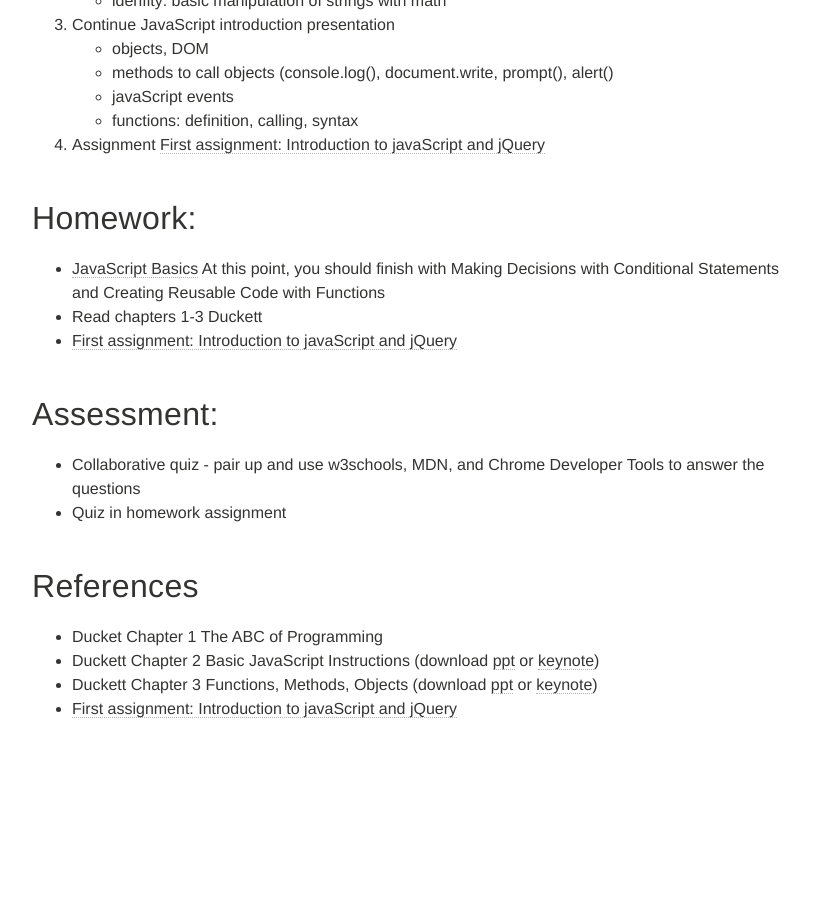
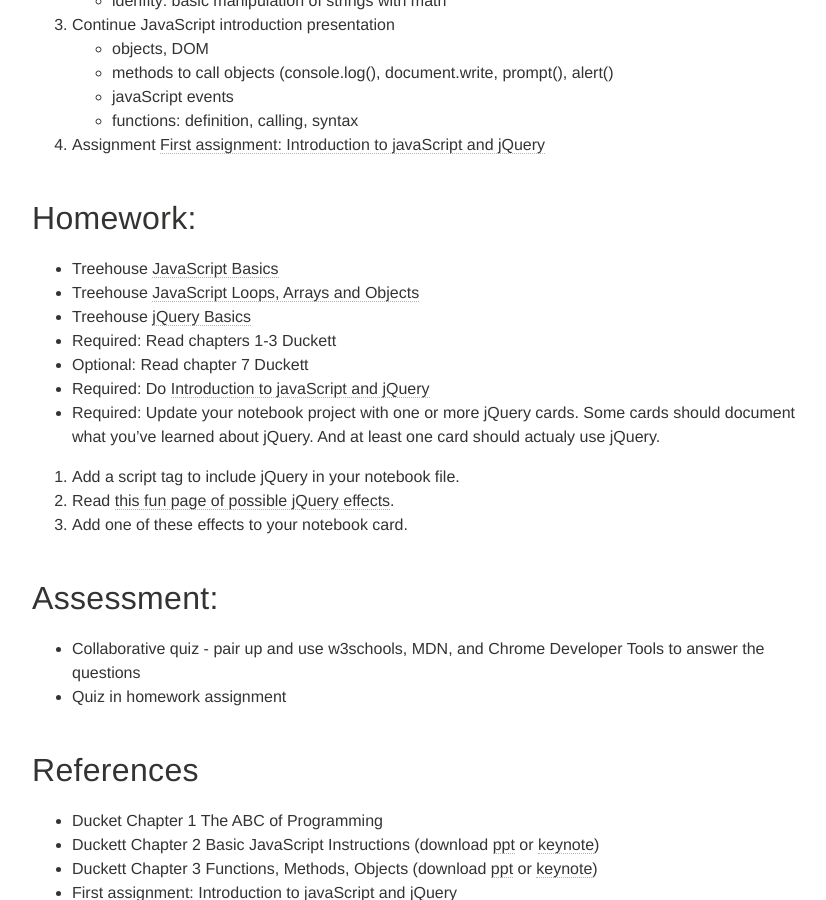
Before and after one commit to portlandcodeschool/primer, a Jekyll site: the page built from _posts/lessons/2015-03-15-primerProLessonPlan2.md, in a window 1280 px wide and 900 px high, scrolled down 981 px. Shown: the whole window, without its empty margins (288-1114 px from the left). Built offline with Jekyll 4.4.1, drawn with Linux system fonts in a browser that asks for light colours; nearby versions of some CDN libraries; before the commit the page ends 1798 px from its top, so only the background shows below that.

Commit message:
updating primer pro week 2 assignment

```diff
--- a/_posts/lessons/2015-03-15-primerProLessonPlan2.md
+++ b/_posts/lessons/2015-03-15-primerProLessonPlan2.md
@@ -45,9 +45,20 @@ description: "Introduction to JavaScript."
 
 #Homework:
 
-*	[JavaScript Basics](http://teamtreehouse.com/library/javascript-basics) At this point, you should finish with Making Decisions with Conditional Statements and Creating Reusable Code with Functions
-*	Read chapters 1-3 Duckett
-*	[First assignment: Introduction to javaScript and jQuery](http://portlandcodeschool.github.io/primer/assignments/introduction-to-javascript-and-jquery/)
+*	Treehouse [JavaScript Basics](http://teamtreehouse.com/library/javascript-basics)
+*	Treehouse [JavaScript Loops, Arrays and Objects](http://teamtreehouse.com/library/javascript-loops-arrays-and-objects)
+*	Treehouse [jQuery Basics](http://teamtreehouse.com/library/jquery-basics)
+*	Required: Read chapters 1-3 Duckett
+* Optional: Read chapter 7 Duckett
+*	Required: Do [Introduction to javaScript and jQuery](http://portlandcodeschool.github.io/primer/assignments/06-introduction-to-javascript-and-jquery/)
+* Required: Update your notebook project with one or more jQuery cards. Some cards should document what you've learned about jQuery. And at least one card should actualy use jQuery.
+
+0. Add a script tag to include jQuery in your notebook file.
+0. Read [this fun page of possible jQuery effects](http://stephanieargy.github.io/jQuerySampler/).
+0. Add one of these effects to your notebook card.
+
+
+
 
 #Assessment:
 
@@ -59,4 +70,4 @@ description: "Introduction to JavaScript."
 *	Ducket Chapter 1 The ABC of Programming
 *	Duckett Chapter 2 Basic JavaScript Instructions (download [ppt](../assets/presentations/javascript-c02.ppt) or [keynote](../assets/presentations/javascript-c02.key.zip))
 *	Duckett Chapter 3 Functions, Methods, Objects (download [ppt](../assets/presentations/javascript-c03.ppt) or [keynote](../assets/presentations/javascript-c03.key.zip))
-*	[First assignment: Introduction to javaScript and jQuery](http://portlandcodeschool.github.io/primer/assignments/introduction-to-javascript-and-jquery/)
+*	[First assignment: Introduction to javaScript and jQuery](http://portlandcodeschool.github.io/primer/assignments/06-introduction-to-javascript-and-jquery/)
```
Also changed, not shown: _posts/topics/2014-10-18-Interaction-JavaScript-jQuery.markdown (+8 -5 lines).
